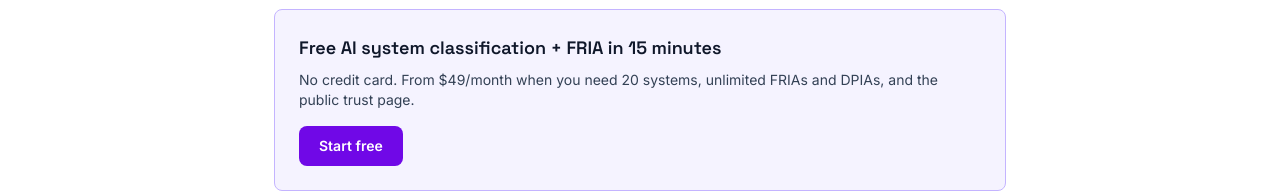
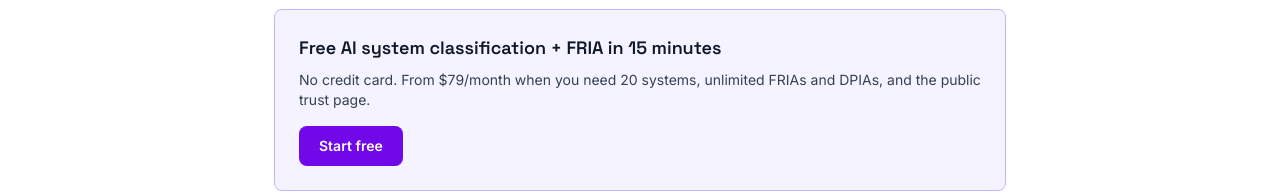
Before and after one commit to bufaale/aicomply, a Next.js app: page /blog/fria-vs-dpia in a window 1280 px wide. Shown: the part 3713-3906 px from the top of the page. Built offline with nearby package versions, Linux system fonts and the light colour scheme; no server answers.

Commit message:
feat(seo): update meta + blog wrapper to $79 + mention Annex IV pack

```diff
--- a/src/app/(marketing)/blog/[slug]/page.tsx
+++ b/src/app/(marketing)/blog/[slug]/page.tsx
@@ -65,7 +65,7 @@ export default async function BlogPostPage({
             Free AI system classification + FRIA in 15 minutes
           </p>
           <p className="mt-2 text-sm text-slate-700">
-            No credit card. From $49/month when you need 20 systems, unlimited
+            No credit card. From $79/month when you need 20 systems, unlimited
             FRIAs and DPIAs, and the public trust page.
           </p>
           <Link
--- a/src/app/layout.tsx
+++ b/src/app/layout.tsx
@@ -12,7 +12,7 @@ const jetbrains = JetBrains_Mono({ subsets: ["latin"], variable: "--font-mono",
 export const metadata: Metadata = {
   title: "AIComply — EU AI Act compliance for SMBs",
   description:
-    "Inventory every AI tool, auto-classify risk against the 4 EU AI Act tiers, and generate Article 4 AI literacy registers and DPIAs — before the August 2, 2026 deadline. From $49/mo.",
+    "Inventory every AI tool, auto-classify against the 4 EU AI Act tiers, generate Article 4 literacy registers, FRIAs, DPIAs, and a full Annex IV technical pack — before the August 2, 2026 deadline. From $79/mo, 100x cheaper than Vanta.",
 };
 
 export default function RootLayout({
```
